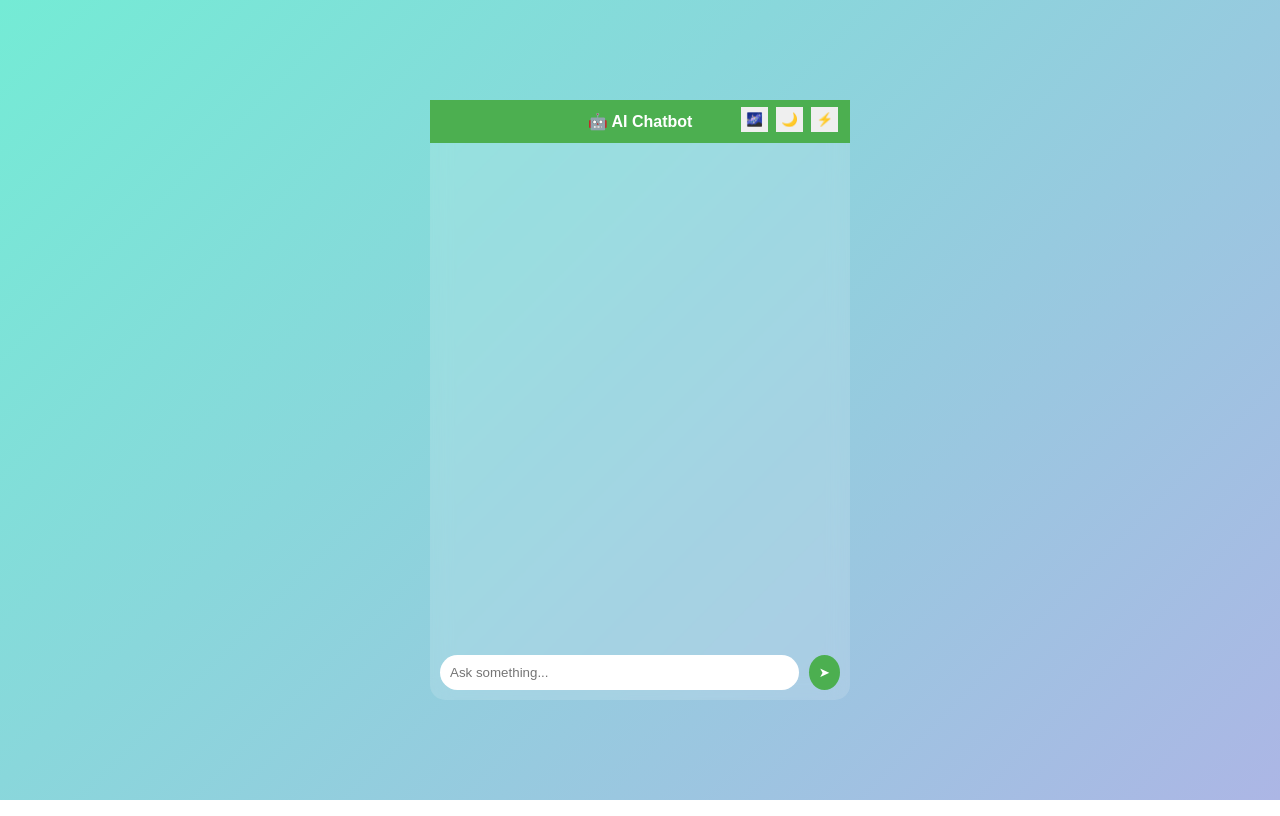
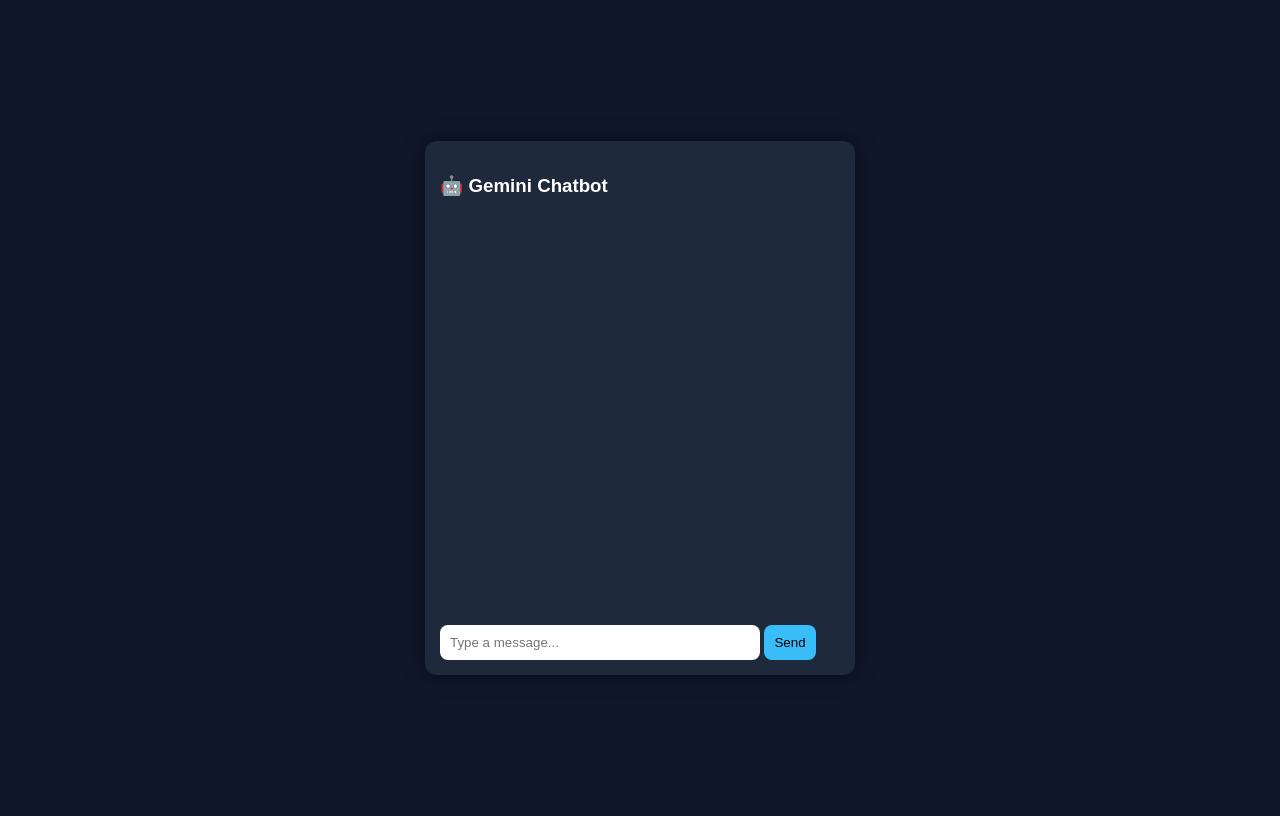
Before and after one commit to 4rnav-codes/chat-bot, a plain HTML site: page index.html in a window 1280 px wide. Drawn offline with Linux system fonts and the light colour scheme.

Commit message:
Update index.html

```diff
--- a/index.html
+++ b/index.html
@@ -1,249 +1,78 @@
 <!DOCTYPE html>
-<html lang="en">
+<html>
 <head>
-<meta charset="UTF-8">
-<title>AI Chatbot Pro</title>
-
+    <title>Gemini Chatbot</title>
     <style>
-:root {
-    --bg: #f0f0f0;
-    --chat-bg: #fff;
-    --text: #000;
-    --user: #DCF8C6;
-    --bot: #fff;
-}
-
-/* 🌙 ChatGPT Dark */
-body.dark {
-    --bg: #202123;
-    --chat-bg: #343541;
-    --text: #fff;
-    --user: #056162;
-    --bot: #444654;
-}
-
-/* 🌌 Glass */
-body.glass {
-    --bg: linear-gradient(135deg,#74ebd5,#ACB6E5);
-    --chat-bg: rgba(255,255,255,0.15);
-    --text: #000;
-}
-
-/* ⚡ Neon */
-body.neon {
-    --bg: #0f172a;
-    --chat-bg: #020617;
-    --text: #0ff;
-    --user: #22c55e;
-    --bot: #1e293b;
-}
-
         body {
-    margin: 0;
             font-family: Arial;
-    background: var(--bg);
+            background: #0f172a;
+            color: white;
             display: flex;
             justify-content: center;
             align-items: center;
             height: 100vh;
         }
-
-/* 💬 Container */
         .chat-container {
-    width: 420px;
-    height: 600px;
-    background: var(--chat-bg);
-    border-radius: 15px;
-    display: flex;
-    flex-direction: column;
-    backdrop-filter: blur(10px);
+            width: 400px;
+            background: #1e293b;
+            border-radius: 12px;
+            padding: 15px;
+            box-shadow: 0 0 20px rgba(0,0,0,0.5);
         }
-
-/* Header */
-.header {
-    padding: 12px;
-    text-align: center;
-    font-weight: bold;
-    background: #4CAF50;
-    color: white;
-    position: relative;
+        .chat-box {
+            height: 400px;
+            overflow-y: auto;
+            margin-bottom: 10px;
         }
-
-/* Theme buttons */
-.themes {
-    position: absolute;
-    right: 10px;
-    top: 5px;
-}
-
-.themes button {
-    margin: 2px;
-    padding: 5px;
-    border: none;
-    cursor: pointer;
-}
-
-/* Chat */
-#chat {
-    flex: 1;
-    padding: 10px;
-    overflow-y: auto;
-}
-
-/* Messages */
-.msg {
-    display: flex;
-    margin: 8px 0;
-}
-
-.user { justify-content: flex-end; }
-.bot { justify-content: flex-start; }
-
-.bubble {
-    max-width: 70%;
-    padding: 10px;
-    border-radius: 10px;
-    color: var(--text);
-}
-
-.user .bubble { background: var(--user); }
-.bot .bubble { background: var(--bot); }
-
-/* Input */
-.input-area {
-    display: flex;
-    padding: 10px;
-}
+        .msg { margin: 8px 0; }
+        .user { text-align: right; color: #38bdf8; }
+        .bot { text-align: left; color: #22c55e; }
 
         input {
-    flex: 1;
+            width: 75%;
             padding: 10px;
-    border-radius: 20px;
+            border-radius: 8px;
             border: none;
         }
-
-button.send {
-    margin-left: 10px;
+        button {
             padding: 10px;
             border: none;
-    background: #4CAF50;
-    color: white;
-    border-radius: 50%;
-}
-
-/* typing dots */
-.dot {
-    height: 6px;
-    width: 6px;
-    margin: 0 2px;
-    background-color: var(--text);
-    border-radius: 50%;
-    display: inline-block;
-    animation: blink 1.2s infinite;
-}
-
-.dot:nth-child(2) { animation-delay: 0.2s; }
-.dot:nth-child(3) { animation-delay: 0.4s; }
-
-@keyframes blink {
-    0% {opacity: 0.2;}
-    50% {opacity: 1;}
-    100% {opacity: 0.2;}
+            background: #38bdf8;
+            color: black;
+            border-radius: 8px;
+            cursor: pointer;
         }
     </style>
 </head>
-
-<body class="glass">
-
+<body>
     <div class="chat-container">
-
-    <div class="header">
-        🤖 AI Chatbot
-
-        <div class="themes">
-            <button onclick="setTheme('glass')">🌌</button>
-            <button onclick="setTheme('dark')">🌙</button>
-            <button onclick="setTheme('neon')">⚡</button>
-        </div>
-    </div>
-
-    <div id="chat"></div>
-
-    <div class="input-area">
-        <input type="text" id="msg" placeholder="Ask something...">
-        <button class="send" onclick="sendMessage()">➤</button>
-    </div>
-
+        <h3>🤖 Gemini Chatbot</h3>
+        <div class="chat-box" id="chat"></div>
+        <input id="msg" placeholder="Type a message..." />
+        <button onclick="send()">Send</button>
     </div>
 
 <script>
-
-function setTheme(theme) {
-    document.body.className = theme;
-}
-
-function addMessage(text, type) {
+async function send() {
+    let input = document.getElementById("msg");
     let chat = document.getElementById("chat");
 
-    let msg = document.createElement("div");
-    msg.classList.add("msg", type);
+    let userText = input.value;
+    if (!userText) return;
 
-    let bubble = document.createElement("div");
-    bubble.classList.add("bubble");
-    bubble.innerText = text;
+    chat.innerHTML += `<div class="msg user">${userText}</div>`;
+    input.value = "";
 
-    msg.appendChild(bubble);
-    chat.appendChild(msg);
+    let res = await fetch("/chat", {
+        method: "POST",
+        headers: {"Content-Type": "application/json"},
+        body: JSON.stringify({message: userText})
+    });
 
+    let data = await res.json();
+    chat.innerHTML += `<div class="msg bot">${data.reply}</div>`;
     chat.scrollTop = chat.scrollHeight;
 }
-
-function showTyping() {
-    let chat = document.getElementById("chat");
-
-    let msg = document.createElement("div");
-    msg.classList.add("msg", "bot");
-    msg.id = "typing";
-
-    let bubble = document.createElement("div");
-    bubble.classList.add("bubble");
-    bubble.innerHTML = `
-        typing
-        <span class="dot"></span>
-        <span class="dot"></span>
-        <span class="dot"></span>
-    `;
-
-    msg.appendChild(bubble);
-    chat.appendChild(msg);
-
-    chat.scrollTop = chat.scrollHeight;
-}
-
-function sendMessage() {
-    let msg = document.getElementById("msg").value;
-    if (msg === "") return;
-
-    addMessage(msg, "user");
-    document.getElementById("msg").value = "";
-
-    showTyping();
-
-    setTimeout(() => {
-        fetch("/get", {
-            method: "POST",
-            headers: {"Content-Type": "application/json"},
-            body: JSON.stringify({message: msg})
-        })
-        .then(res => res.json())
-        .then(data => {
-            document.getElementById("typing").remove();
-            addMessage(data.reply, "bot");
-        });
-    }, 1200);
-}
-
 </script>
-
 </body>
 </html>
```
Lines whose indentation alone changed are shown as unchanged.
